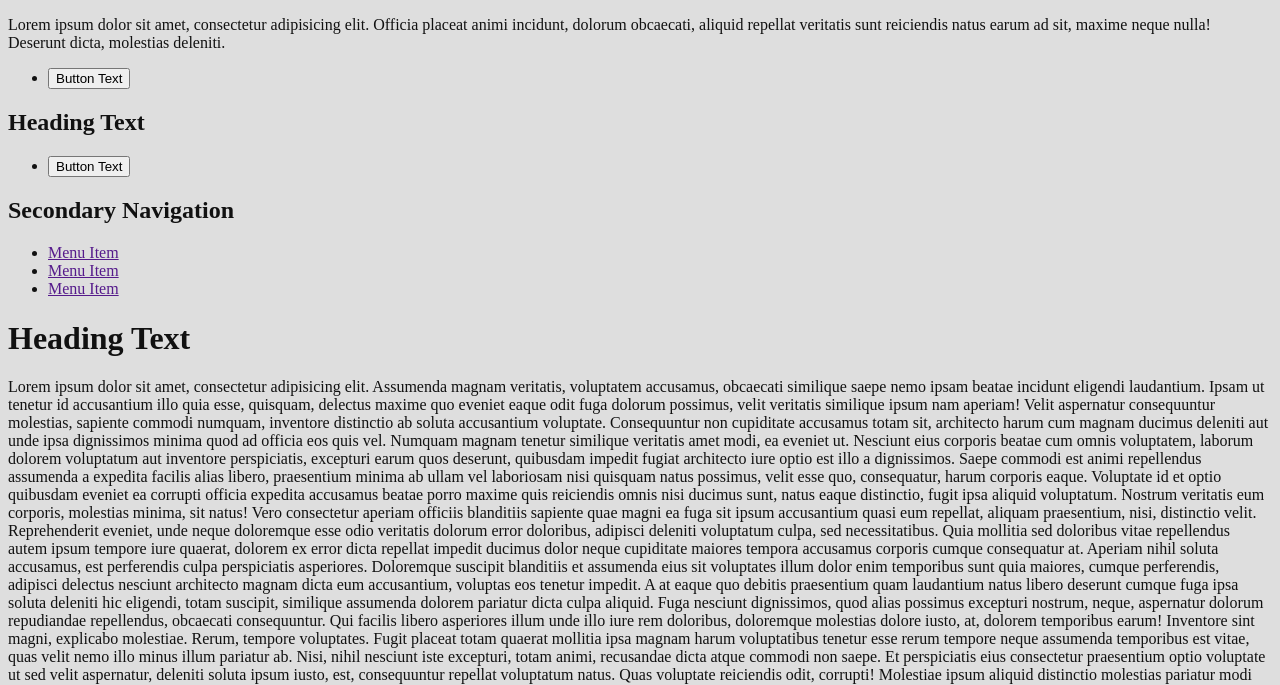
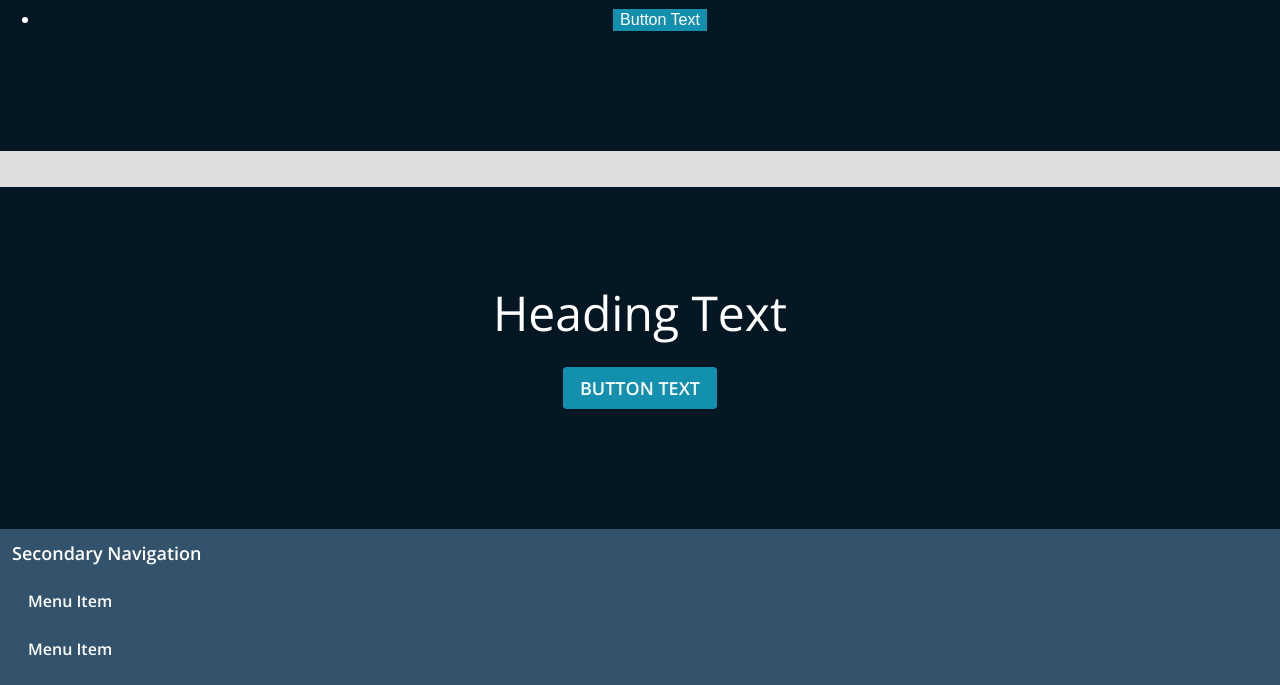
Before and after one commit to unumux/practice, a website: page index.html in a window 1280 px wide. Shown: the part 509-1194 px from the top of the page. Drawn offline with nearby package versions, Linux system fonts and the light colour scheme; files that its build step writes are made by us from their sources.

Commit message:
includes theme

```diff
--- /dev/null
+++ b/scripts/site.min.js
@@ -0,0 +1,6 @@
+(function e(t,n,r){function s(o,u){if(!n[o]){if(!t[o]){var a=typeof require=="function"&&require;if(!u&&a)return a(o,!0);if(i)return i(o,!0);var f=new Error("Cannot find module '"+o+"'");throw f.code="MODULE_NOT_FOUND",f}var l=n[o]={exports:{}};t[o][0].call(l.exports,function(e){var n=t[o][1][e];return s(n?n:e)},l,l.exports,e,t,n,r)}return n[o].exports}var i=typeof require=="function"&&require;for(var o=0;o<r.length;o++)s(r[o]);return s})({1:[function(require,module,exports){
+"use strict";
+},{}]},{},[1])
+
+
+//# sourceMappingURL=site.min.js.map
--- a/styles/styles.scss
+++ b/styles/styles.scss
@@ -1,3 +1,5 @@
+@import "node_modules/@unumux/theme-enterprise-default/styles";
+
 * {
     box-sizing: border-box;
 }
```
Also changed, not shown: styles/styles.min.css (added), 2 other files.
